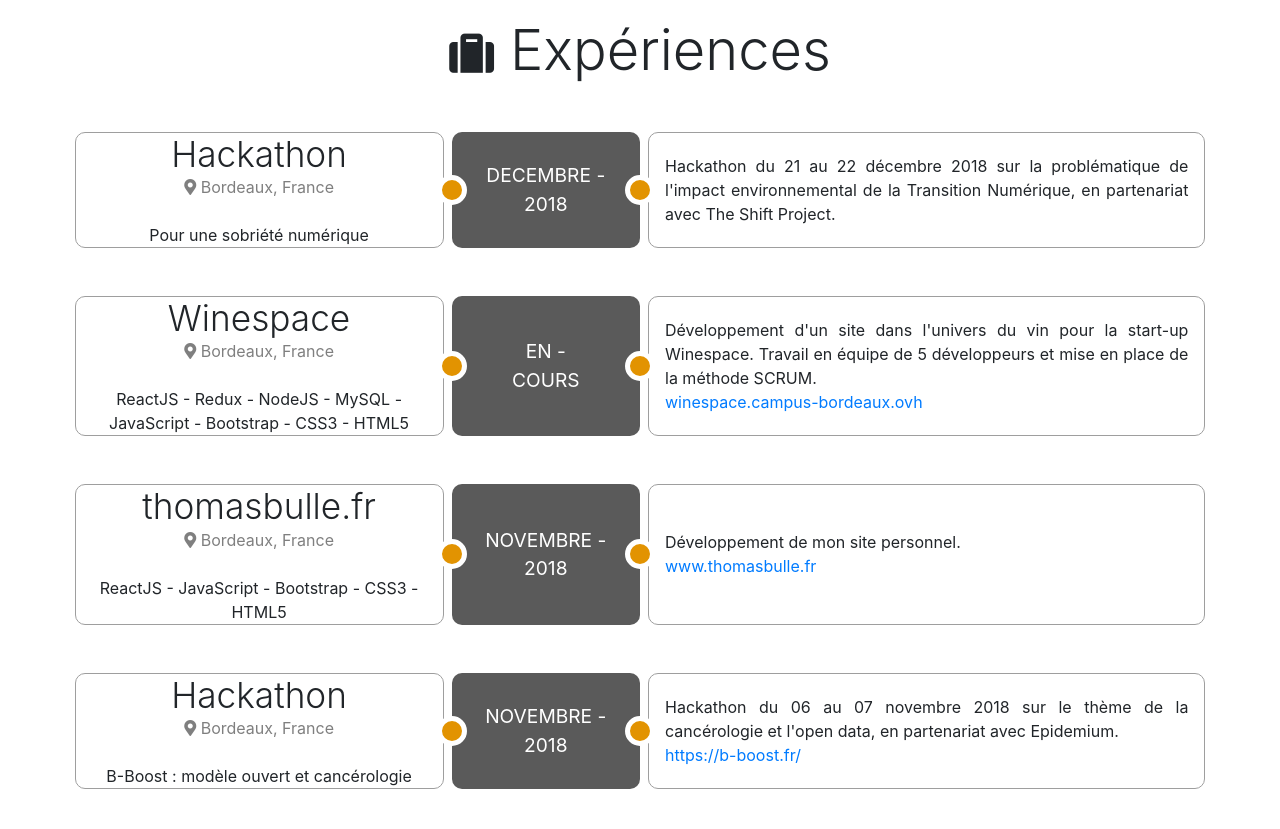
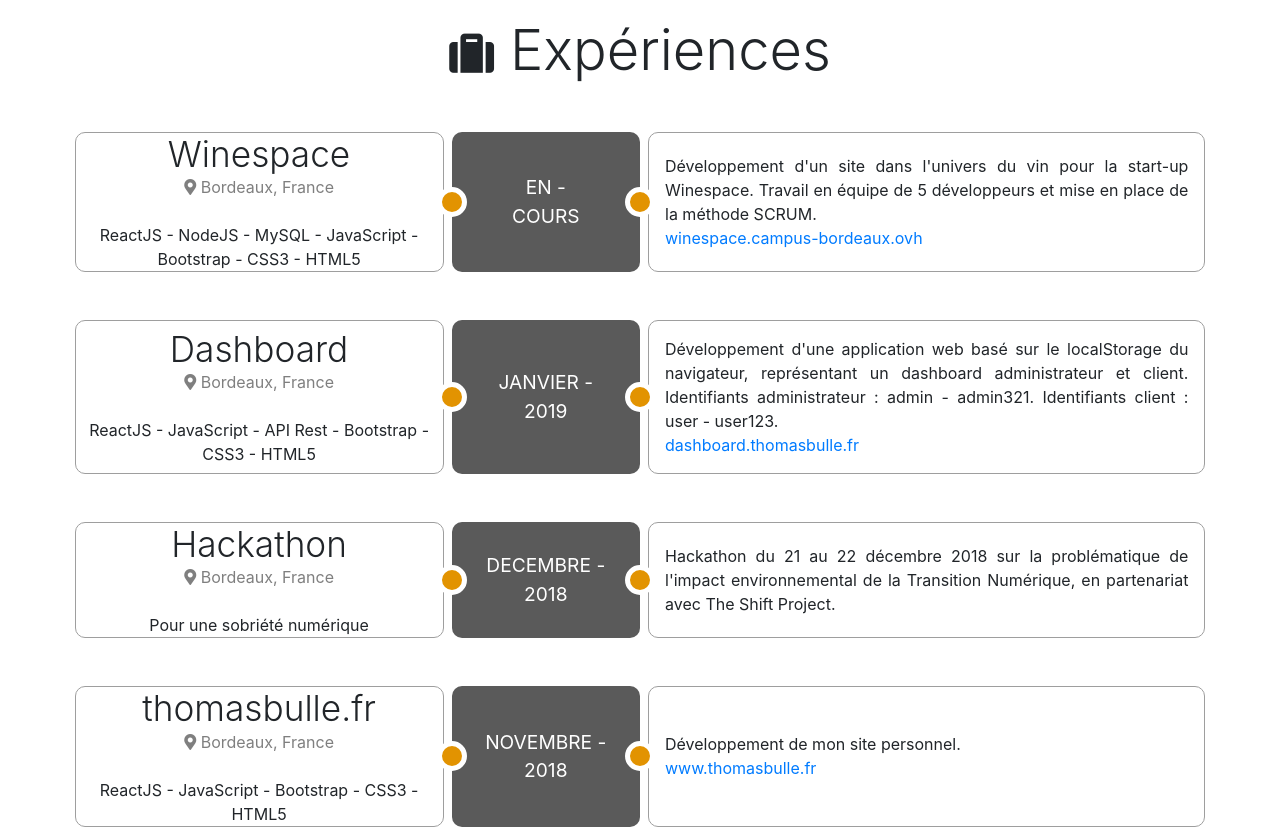
Before and after one commit to Thomas0633/cv, a React (Create React App) app: page / in a window 1280 px wide. Shown: the part 3840-4669 px from the top of the page. Built offline with nearby package versions, Linux system fonts and the light colour scheme.

Commit message:
Add project dashboard

```diff
--- a/src/components/formationsExp/FormaExp.jsx
+++ b/src/components/formationsExp/FormaExp.jsx
@@ -61,6 +61,28 @@
                 <h1 className='display-4 titleCategorie mb-5'><i className="fas fa-suitcase pr-3 iconTitle"></i>Expériences</h1>
 
                 <Modele
+                  name='Winespace'
+                  location='Bordeaux, France'
+                  diplome='ReactJS - NodeJS - MySQL - JavaScript - Bootstrap - CSS3 - HTML5'
+                  dateDebut='EN'
+                  dateFin='COURS'
+                  description="Développement d'un site dans l'univers du vin pour la start-up Winespace. Travail en équipe de 5 développeurs et mise en place de la méthode SCRUM."
+                  link='http://winespace.campus-bordeaux.ovh/'
+                  txtLink='winespace.campus-bordeaux.ovh'
+                />
+
+                <Modele
+                  name='Dashboard'
+                  location='Bordeaux, France'
+                  diplome='ReactJS - JavaScript - API Rest - Bootstrap - CSS3 - HTML5'
+                  dateDebut='JANVIER'
+                  dateFin='2019'
+                  description="Développement d'une application web basé sur le localStorage du navigateur, représentant un dashboard administrateur et client. Identifiants administrateur : admin - admin321. Identifiants client : user - user123."
+                  link='http://dashboard.thomasbulle.fr/'
+                  txtLink='dashboard.thomasbulle.fr'
+                />
+
+                <Modele
                   name='Hackathon'
                   location='Bordeaux, France'
                   diplome='Pour une sobriété numérique'
@@ -69,17 +91,6 @@
                   description="Hackathon du 21 au 22 décembre 2018 sur la problématique de l'impact environnemental de la Transition Numérique, en partenariat avec The Shift Project."
                   link=''
                   txtLink=''
-                />
-
-                <Modele
-                  name='Winespace'
-                  location='Bordeaux, France'
-                  diplome='ReactJS - Redux - NodeJS - MySQL - JavaScript - Bootstrap - CSS3 - HTML5'
-                  dateDebut='EN'
-                  dateFin='COURS'
-                  description="Développement d'un site dans l'univers du vin pour la start-up Winespace. Travail en équipe de 5 développeurs et mise en place de la méthode SCRUM."
-                  link='http://winespace.campus-bordeaux.ovh/'
-                  txtLink='winespace.campus-bordeaux.ovh'
                 />
 
                 <Modele
--- a/src/components/projets/Projets.jsx
+++ b/src/components/projets/Projets.jsx
@@ -18,14 +18,14 @@
                         description="Développement d'un site dans l'univers du vin pour la start-up Winespace. Travail en équipe de 5 développeurs et mise en place de la méthode SCRUM."
                         techno={
                           <div className='h-100 w-100 d-flex justify-content-center align-items-center flex-wrap containerBadge'>
-                            <Badge className='mr-3 badgeCard'>HTML 5</Badge>
-                            <Badge className='mr-3 badgeCard'>CSS 3</Badge>
-                            <Badge className='mr-3 badgeCard'>Bootstrap</Badge>
+                            <Badge className='mr-3 badgeCard'>ReactJS</Badge>
                             <Badge className='mr-3 badgeCard'>JavaScript</Badge>
-                            <Badge className='mr-3 badgeCard'>ReactJS</Badge>
                             <Badge className='mr-3 badgeCard'>NodeJS</Badge>
                             <Badge className='mr-3 badgeCard'>MySQL</Badge>
                             <Badge className='mr-3 badgeCard'>PhpMyAdmin</Badge>
+                            <Badge className='mr-3 badgeCard'>Bootstrap</Badge>
+                            <Badge className='mr-3 badgeCard'>CSS 3</Badge>
+                            <Badge className='mr-3 badgeCard'>HTML 5</Badge>
                           </div>
                         }
                         link='http://winespace.campus-bordeaux.ovh/'
@@ -37,11 +37,27 @@
                         description="Développement d'un site web pour un projet fictif au sein de la Wild Code School. Projet réalisé en équipe de 5 développeurs sur une durée de 5 semaines. Travail en agile (Scrum)."
                         techno={
                           <div className='h-100 w-100 d-flex justify-content-center align-items-center flex-wrap containerBadge'>
+                            <Badge className='mr-3 badgeCard'>ReactJS</Badge>
+                            <Badge className='mr-3 badgeCard'>JavaScript</Badge>
+                            <Badge className='mr-3 badgeCard'>Bootstrap</Badge>
+                            <Badge className='mr-3 badgeCard'>CSS 3</Badge>
                             <Badge className='mr-3 badgeCard'>HTML 5</Badge>
+                          </div>
+                        }
+                        link='http://latipik.thomasbulle.fr/'
+                      />
+
+                      <CardProjets
+                        image='ressources/dashboard.jpg'
+                        title='Dashboard'
+                        description="Développement d'une application web basé sur le localStorage du navigateur, représentant un dashboard administrateur et client. Identifiants administrateur : admin - admin321. Identifiants client : user - user123."
+                        techno={
+                          <div className='h-100 w-100 d-flex justify-content-center align-items-center flex-wrap containerBadge'>
+                            <Badge className='mr-3 badgeCard'>ReactJS</Badge>
+                            <Badge className='mr-3 badgeCard'>JavaScript</Badge>
+                            <Badge className='mr-3 badgeCard'>Bootstrap</Badge>
                             <Badge className='mr-3 badgeCard'>CSS 3</Badge>
-                            <Badge className='mr-3 badgeCard'>Bootstrap</Badge>
-                            <Badge className='mr-3 badgeCard'>JavaScript</Badge>
-                            <Badge className='mr-3 badgeCard'>ReactJS</Badge>
+                            <Badge className='mr-3 badgeCard'>HTML 5</Badge>
                           </div>
                         }
                         link='http://latipik.thomasbulle.fr/'
@@ -53,11 +69,11 @@
                         description="Développement d'une application web à titre personnel mettant en oeuvre plusieurs principes de programmation sur différentes petites applications."
                         techno={
                           <div className='h-100 w-100 d-flex justify-content-center align-items-center flex-wrap containerBadge'>
+                            <Badge className='mr-3 badgeCard'>ReactJS</Badge>
+                            <Badge className='mr-3 badgeCard'>JavaScript</Badge>
+                            <Badge className='mr-3 badgeCard'>Bootstrap</Badge>
+                            <Badge className='mr-3 badgeCard'>CSS 3</Badge>
                             <Badge className='mr-3 badgeCard'>HTML 5</Badge>
-                            <Badge className='mr-3 badgeCard'>CSS 3</Badge>
-                            <Badge className='mr-3 badgeCard'>Bootstrap</Badge>
-                            <Badge className='mr-3 badgeCard'>JavaScript</Badge>
-                            <Badge className='mr-3 badgeCard'>ReactJS</Badge>
                           </div>
                         }
                         link='http://multi-app.thomasbulle.fr/'
@@ -69,9 +85,9 @@
                         description="Développement d'un site web vitrine pour un projet fictif au sein de la Wild Code School. Projet réalisé en équipe de 5 développeurs sur une durée d'un mois. Travail en agile (Scrum)."
                         techno={
                           <div className='h-100 w-100 d-flex justify-content-center align-items-center flex-wrap containerBadge'>
+                            <Badge className='mr-3 badgeCard'>Bootstrap</Badge>
+                            <Badge className='mr-3 badgeCard'>CSS 3</Badge>
                             <Badge className='mr-3 badgeCard'>HTML 5</Badge>
-                            <Badge className='mr-3 badgeCard'>CSS 3</Badge>
-                            <Badge className='mr-3 badgeCard'>Bootstrap</Badge>
                           </div>
                         }
                         link='http://cerf-tete.thomasbulle.fr/'
@@ -83,13 +99,12 @@
                         description='Composez votre boîte de chocolat ! Une petit application développée en React / Redux.'
                         techno={
                           <div className='h-100 w-100 d-flex justify-content-center align-items-center flex-wrap containerBadge'>
-                            <Badge className='mr-3 badgeCard'>HTML 5</Badge>
-                            <Badge className='mr-3 badgeCard'>CSS 3</Badge>
-                            <Badge className='mr-3 badgeCard'>Bootstrap</Badge>
-                            <Badge className='mr-3 badgeCard'>ReactStrap</Badge>
-                            <Badge className='mr-3 badgeCard'>JavaScript</Badge>
                             <Badge className='mr-3 badgeCard'>ReactJS</Badge>
                             <Badge className='mr-3 badgeCard'>Redux</Badge>
+                            <Badge className='mr-3 badgeCard'>JavaScript</Badge>
+                            <Badge className='mr-3 badgeCard'>Bootstrap</Badge>
+                            <Badge className='mr-3 badgeCard'>CSS 3</Badge>
+                            <Badge className='mr-3 badgeCard'>HTML 5</Badge>
                           </div>
                         }
                         link='http://chocolate-box.thomasbulle.fr/'
@@ -101,10 +116,10 @@
                         description="Une petite application qui utilise une API et génère aléatoirement des employés ou des citations des Simpsons."
                         techno={
                           <div className='h-100 w-100 d-flex justify-content-center align-items-center flex-wrap containerBadge'>
+                            <Badge className='mr-3 badgeCard'>ReactJS</Badge>
+                            <Badge className='mr-3 badgeCard'>JavaScript</Badge>
+                            <Badge className='mr-3 badgeCard'>CSS 3</Badge>
                             <Badge className='mr-3 badgeCard'>HTML 5</Badge>
-                            <Badge className='mr-3 badgeCard'>CSS 3</Badge>
-                            <Badge className='mr-3 badgeCard'>JavaScript</Badge>
-                            <Badge className='mr-3 badgeCard'>ReactJS</Badge>
                           </div>
                         }
                         link='http://random-fetch.thomasbulle.fr/'
@@ -116,10 +131,10 @@
                         description="Petite application pour mettre en pratique React. Appuyez sur les interrupteurs pour allumer ou éteindre les lampes."
                         techno={
                           <div className='h-100 w-100 d-flex justify-content-center align-items-center flex-wrap containerBadge'>
+                            <Badge className='mr-3 badgeCard'>ReactJS</Badge>
+                            <Badge className='mr-3 badgeCard'>JavaScript</Badge>
+                            <Badge className='mr-3 badgeCard'>CSS 3</Badge>
                             <Badge className='mr-3 badgeCard'>HTML 5</Badge>
-                            <Badge className='mr-3 badgeCard'>CSS 3</Badge>
-                            <Badge className='mr-3 badgeCard'>JavaScript</Badge>
-                            <Badge className='mr-3 badgeCard'>ReactJS</Badge>
                           </div>
                         }
                         link='http://lumiere.thomasbulle.fr/'
```
Also changed, not shown: public/ressources/dashboard.jpg (added).
